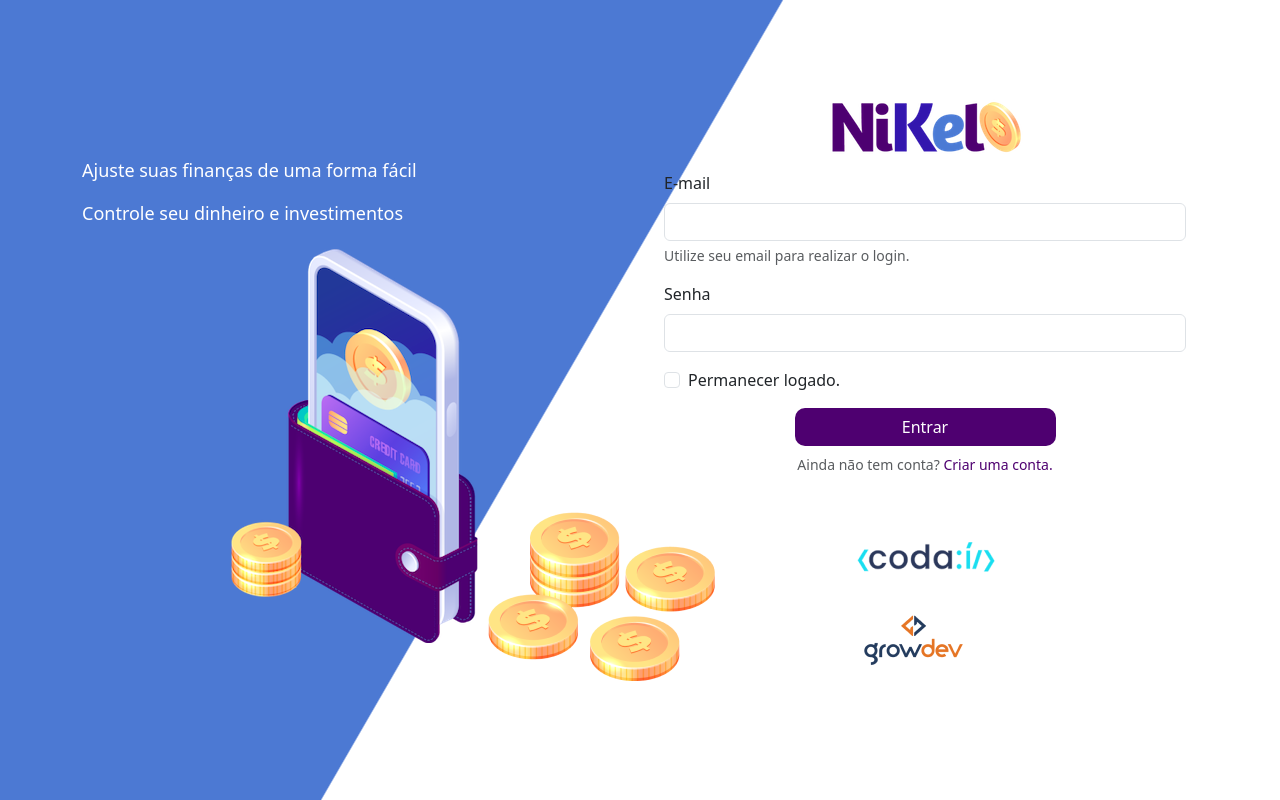
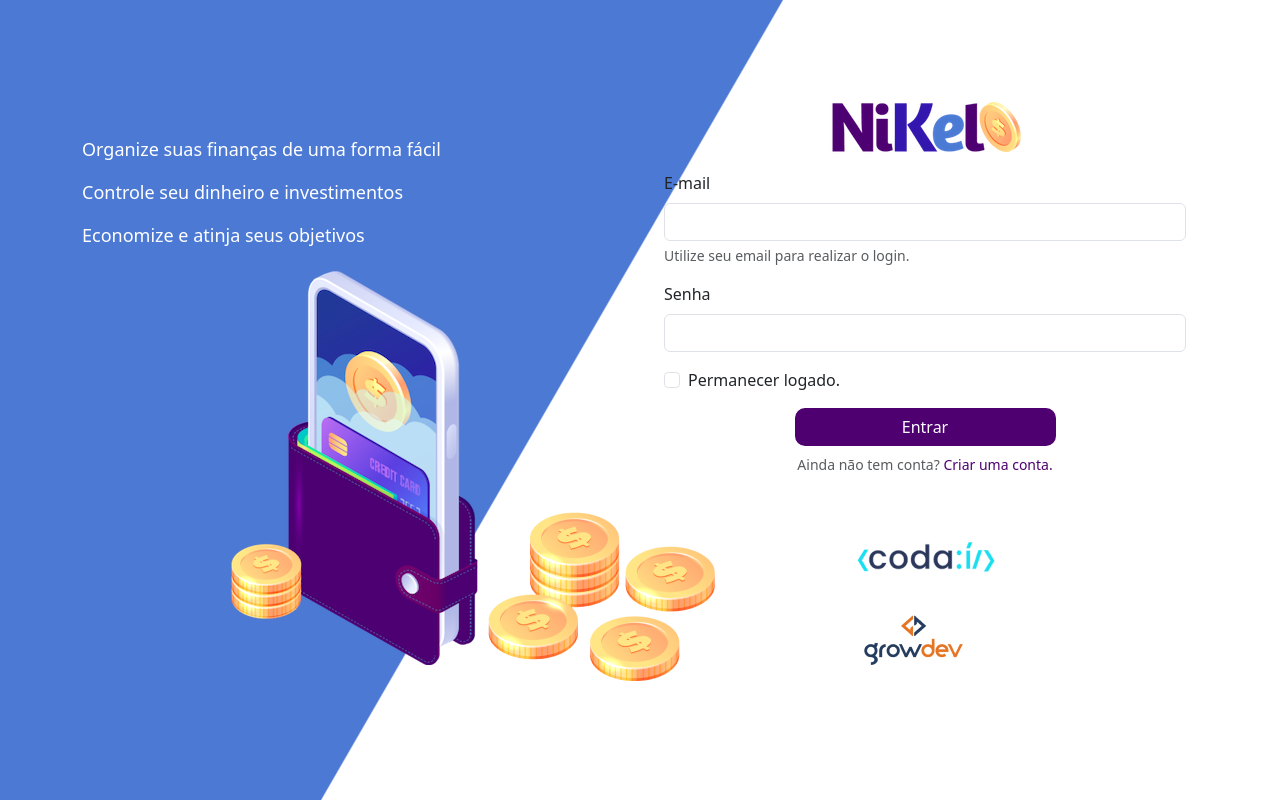
Before and after one commit to yasmimsebastiany/nikel, a plain HTML site: page public/index.html in a window 1280 px wide. Drawn offline with nearby package versions, Linux system fonts and the light colour scheme.

Commit message:
texto arrumado

```diff
--- a/public/index.html
+++ b/public/index.html
@@ -19,8 +19,9 @@
             <div class="row vh-100">
                 <div class="col d-flex justify-content-center flex-column my-5">
                     <div class="text-login">
-                        <p>Ajuste suas finanças de uma forma fácil</p>
+                        <p>Organize suas finanças de uma forma fácil</p>
                         <p>Controle seu dinheiro e investimentos</p>
+                        <p>Economize e atinja seus objetivos</p>
                     </div>
                     <div class="text-center">
                         <img src="./assets/pocket.png" alt="image pocket" class="img-fluid" srcset="">
```
